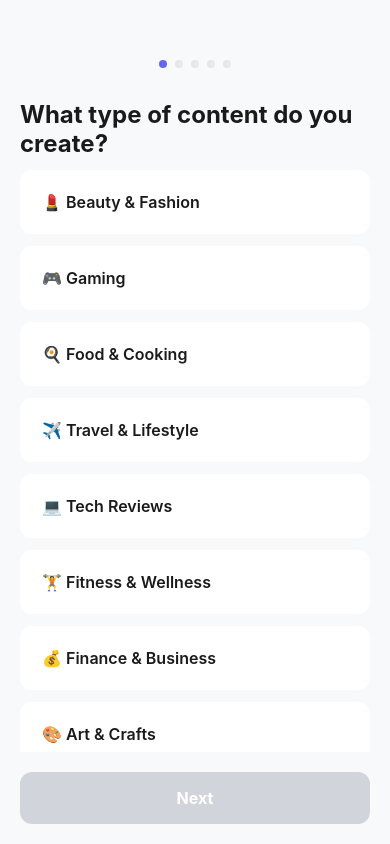
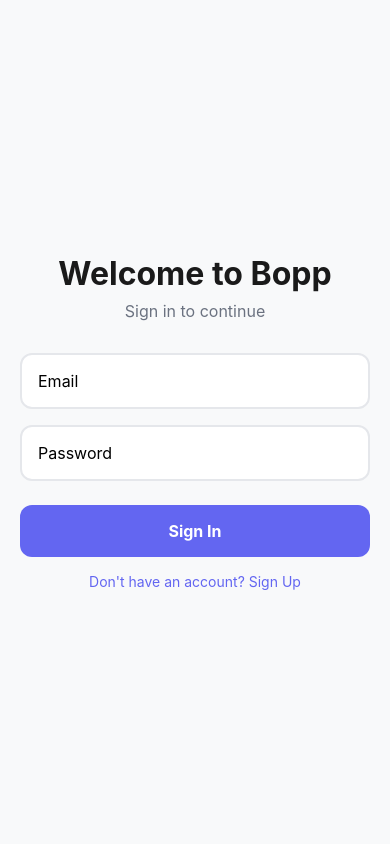
Before and after one commit to drforbo/expense-app, a React Native app: screen / in a window 390 px wide. Built offline with nearby package versions, Linux system fonts and the light colour scheme.

Commit message:
Added authentication - users can sign up, sign in, and save profiles

```diff
--- a/App.tsx
+++ b/App.tsx
@@ -1,5 +1,7 @@
-import { useState } from 'react';
-import { View, Text, StyleSheet } from 'react-native';
+import { useState, useEffect } from 'react';
+import { View, Text, StyleSheet, ActivityIndicator } from 'react-native';
+import { supabase } from './lib/supabase';
+import AuthScreen from './screens/AuthScreen';
 import OnboardingScreen from './screens/OnboardingScreen';
 
 interface UserProfile {
@@ -11,30 +13,120 @@
 }
 
 export default function App() {
+  const [session, setSession] = useState<any>(null);
+  const [loading, setLoading] = useState(true);
+  const [hasProfile, setHasProfile] = useState(false);
   const [userProfile, setUserProfile] = useState<UserProfile | null>(null);
 
-  if (!userProfile) {
+  useEffect(() => {
+    // Check for existing session
+    supabase.auth.getSession().then(({ data: { session } }) => {
+      setSession(session);
+      if (session) {
+        checkForProfile(session.user.id);
+      } else {
+        setLoading(false);
+      }
+    });
+
+    // Listen for auth changes
+    const { data: { subscription } } = supabase.auth.onAuthStateChange((_event, session) => {
+      setSession(session);
+      if (session) {
+        checkForProfile(session.user.id);
+      } else {
+        setHasProfile(false);
+        setLoading(false);
+      }
+    });
+
+    return () => subscription.unsubscribe();
+  }, []);
+
+  const checkForProfile = async (userId: string) => {
+    const { data, error } = await supabase
+      .from('users')
+      .select('*')
+      .eq('id', userId)
+      .single();
+
+    if (data) {
+      setHasProfile(true);
+      setUserProfile({
+        contentType: data.content_type,
+        typicalProducts: data.typical_products,
+        creationMethod: data.creation_method,
+        toolsUsed: data.tools_used,
+        businessStructure: data.business_structure,
+      });
+    }
+    setLoading(false);
+  };
+
+  const handleOnboardingComplete = async (profile: UserProfile) => {
+    if (!session?.user) return;
+
+    const { error } = await supabase
+      .from('users')
+      .insert([
+        {
+          id: session.user.id,
+          email: session.user.email,
+          content_type: profile.contentType,
+          typical_products: profile.typicalProducts,
+          creation_method: profile.creationMethod,
+          tools_used: profile.toolsUsed,
+          business_structure: profile.businessStructure,
+        }
+      ]);
+
+    if (error) {
+      console.error('Error saving profile:', error);
+    } else {
+      setHasProfile(true);
+      setUserProfile(profile);
+    }
+  };
+
+  if (loading) {
     return (
-      <OnboardingScreen
-        onComplete={(profile: UserProfile) => {
-          setUserProfile(profile);
-          console.log('User profile:', profile);
-        }}
-      />
+      <View style={styles.loading}>
+        <ActivityIndicator size="large" color="#6366f1" />
+      </View>
     );
   }
 
+  // Not signed in
+  if (!session) {
+    return <AuthScreen onAuthenticated={() => {}} />;
+  }
+
+  // Signed in but no profile
+  if (!hasProfile) {
+    return <OnboardingScreen onComplete={handleOnboardingComplete} />;
+  }
+
+  // Signed in with profile
   return (
     <View style={styles.container}>
-      <Text style={styles.text}>✅ Onboarding Complete!</Text>
+      <Text style={styles.text}>✅ Welcome back!</Text>
       <Text style={styles.subtext}>
-        Content Type: {userProfile.contentType}
+        {session.user.email}
+      </Text>
+      <Text style={styles.subtext}>
+        Content Type: {userProfile?.contentType}
       </Text>
     </View>
   );
 }
 
 const styles = StyleSheet.create({
+  loading: {
+    flex: 1,
+    justifyContent: 'center',
+    alignItems: 'center',
+    backgroundColor: '#f8f9fa',
+  },
   container: {
     flex: 1,
     backgroundColor: '#f8f9fa',
@@ -50,5 +142,6 @@
   subtext: {
     fontSize: 16,
     color: '#6b7280',
+    marginBottom: 4,
   },
 });
--- /dev/null
+++ b/lib/supabase.ts
@@ -0,0 +1,6 @@
+import { createClient } from '@supabase/supabase-js';
+
+const supabaseUrl = process.env.EXPO_PUBLIC_SUPABASE_URL!;
+const supabaseAnonKey = process.env.EXPO_PUBLIC_SUPABASE_ANON_KEY!;
+
+export const supabase = createClient(supabaseUrl, supabaseAnonKey);
--- a/package.json
+++ b/package.json
@@ -11,6 +11,7 @@
   "dependencies": {
     "@react-navigation/native": "^7.1.20",
     "@react-navigation/native-stack": "^7.6.3",
+    "@supabase/supabase-js": "^2.81.1",
     "expo": "~54.0.23",
     "expo-status-bar": "~3.0.8",
     "react": "19.1.0",
--- /dev/null
+++ b/screens/AuthScreen.tsx
@@ -0,0 +1,170 @@
+import React, { useState } from 'react';
+import {
+  View,
+  Text,
+  StyleSheet,
+  TextInput,
+  TouchableOpacity,
+  Alert,
+  KeyboardAvoidingView,
+  Platform,
+} from 'react-native';
+import { supabase } from '../lib/supabase';
+
+export default function AuthScreen({ onAuthenticated }: { onAuthenticated: () => void }) {
+  const [email, setEmail] = useState('');
+  const [password, setPassword] = useState('');
+  const [loading, setLoading] = useState(false);
+  const [isSignUp, setIsSignUp] = useState(false);
+
+  const handleAuth = async () => {
+    if (!email || !password) {
+      Alert.alert('Error', 'Please enter email and password');
+      return;
+    }
+
+    setLoading(true);
+
+    try {
+      if (isSignUp) {
+        // Sign up
+        const { data, error } = await supabase.auth.signUp({
+          email: email.trim(),
+          password: password,
+        });
+
+        if (error) throw error;
+
+        Alert.alert('Success!', 'Account created! You can now sign in.');
+        setIsSignUp(false);
+      } else {
+        // Sign in
+        const { data, error } = await supabase.auth.signInWithPassword({
+          email: email.trim(),
+          password: password,
+        });
+
+        if (error) throw error;
+
+        console.log('Signed in:', data.user?.email);
+        onAuthenticated();
+      }
+    } catch (error: any) {
+      Alert.alert('Error', error.message);
+    } finally {
+      setLoading(false);
+    }
+  };
+
+  return (
+    <KeyboardAvoidingView
+      style={styles.container}
+      behavior={Platform.OS === 'ios' ? 'padding' : 'height'}
+    >
+      <View style={styles.content}>
+        <Text style={styles.title}>Welcome to Bopp</Text>
+        <Text style={styles.subtitle}>
+          {isSignUp ? 'Create your account' : 'Sign in to continue'}
+        </Text>
+
+        <TextInput
+          style={styles.input}
+          placeholder="Email"
+          value={email}
+          onChangeText={setEmail}
+          autoCapitalize="none"
+          keyboardType="email-address"
+          autoCorrect={false}
+        />
+
+        <TextInput
+          style={styles.input}
+          placeholder="Password"
+          value={password}
+          onChangeText={setPassword}
+          secureTextEntry
+          autoCapitalize="none"
+          autoCorrect={false}
+        />
+
+        <TouchableOpacity
+          style={[styles.button, loading && styles.buttonDisabled]}
+          onPress={handleAuth}
+          disabled={loading}
+        >
+          <Text style={styles.buttonText}>
+            {loading ? 'Loading...' : isSignUp ? 'Sign Up' : 'Sign In'}
+          </Text>
+        </TouchableOpacity>
+
+        <TouchableOpacity
+          style={styles.switchButton}
+          onPress={() => setIsSignUp(!isSignUp)}
+        >
+          <Text style={styles.switchText}>
+            {isSignUp
+              ? 'Already have an account? Sign In'
+              : "Don't have an account? Sign Up"}
+          </Text>
+        </TouchableOpacity>
+      </View>
+    </KeyboardAvoidingView>
+  );
+}
+
+const styles = StyleSheet.create({
+  container: {
+    flex: 1,
+    backgroundColor: '#f8f9fa',
+  },
+  content: {
+    flex: 1,
+    justifyContent: 'center',
+    paddingHorizontal: 20,
+  },
+  title: {
+    fontSize: 32,
+    fontWeight: '700',
+    color: '#1a1a1a',
+    marginBottom: 8,
+    textAlign: 'center',
+  },
+  subtitle: {
+    fontSize: 16,
+    color: '#6b7280',
+    marginBottom: 32,
+    textAlign: 'center',
+  },
+  input: {
+    backgroundColor: 'white',
+    borderRadius: 12,
+    padding: 16,
+    fontSize: 16,
+    borderWidth: 2,
+    borderColor: '#e5e7eb',
+    marginBottom: 16,
+  },
+  button: {
+    backgroundColor: '#6366f1',
+    borderRadius: 12,
+    padding: 16,
+    alignItems: 'center',
+    marginTop: 8,
+  },
+  buttonDisabled: {
+    backgroundColor: '#d1d5db',
+  },
+  buttonText: {
+    fontSize: 16,
+    fontWeight: '700',
+    color: 'white',
+  },
+  switchButton: {
+    marginTop: 16,
+    alignItems: 'center',
+  },
+  switchText: {
+    fontSize: 14,
+    color: '#6366f1',
+  },
+});
```
Also changed, not shown: tsconfig.json (+14 -3 lines), 2 other files (tests, documents, lock files or other folders).
